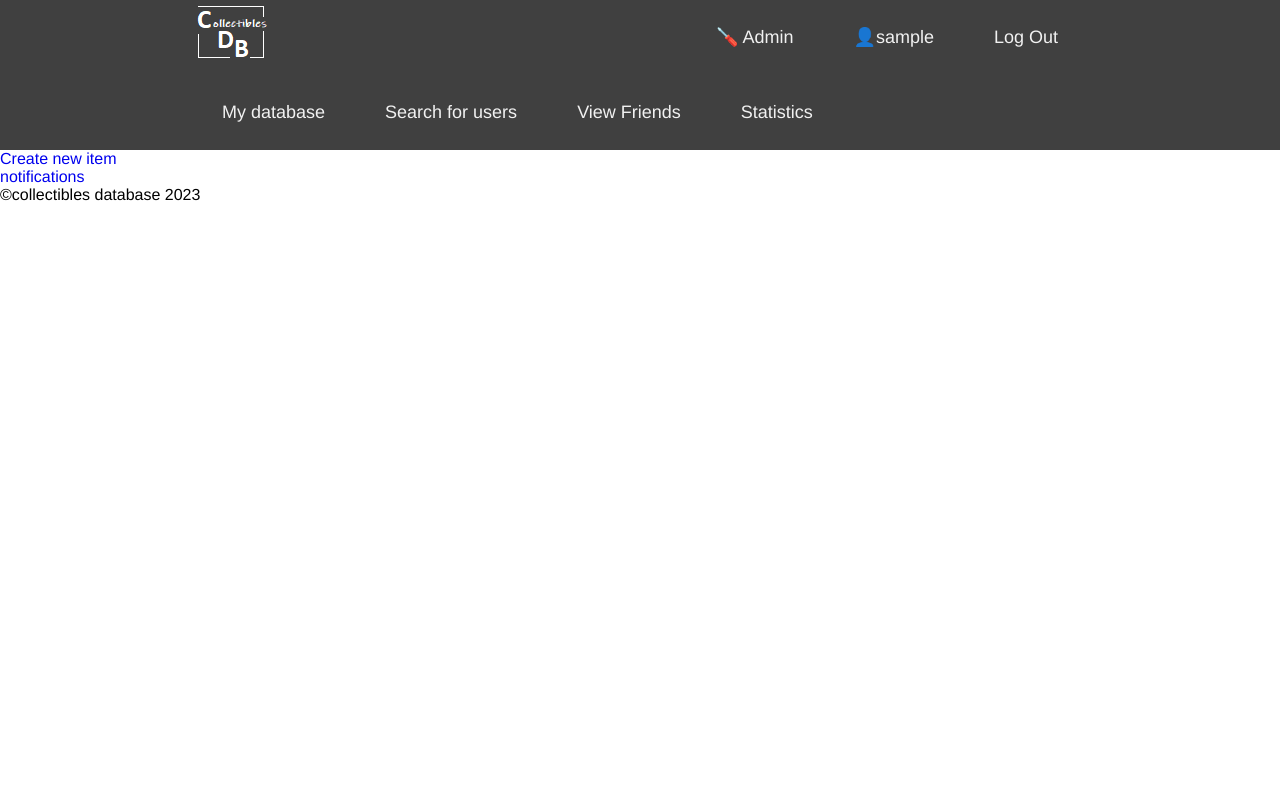
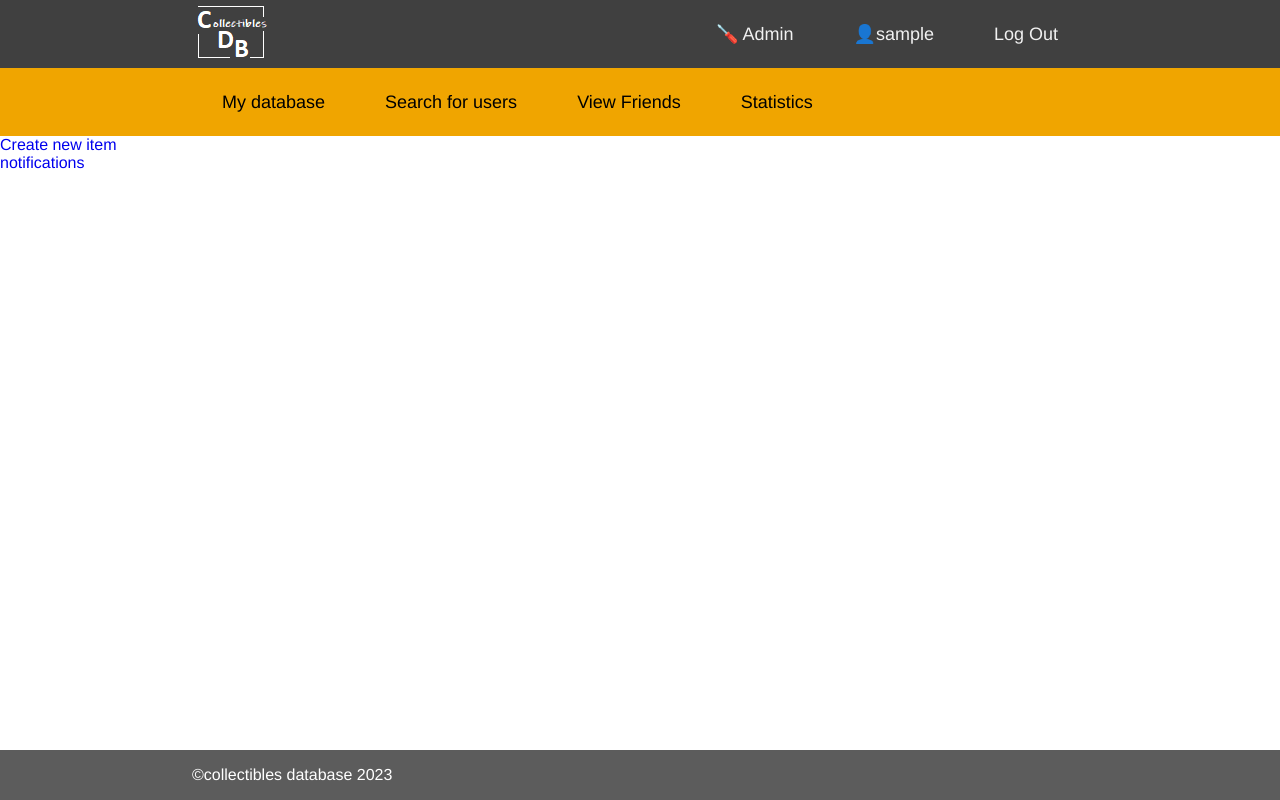
Before and after one commit to 32ndOfAnInch/collectibles_database, a Django app: page /collectibles_list/ in a window 1280 px wide. Run offline with Django 4.2, Linux system fonts and the light colour scheme; the visitor is signed in with stand-in values (Sample User, id 1); data that the repository does not hold is empty.

Commit message:
minor frontent changes. edited navbars and started to work on displaying lists

```diff
--- a/collectibles_database/collectibles_db_app/static/css/style.css
+++ b/collectibles_database/collectibles_db_app/static/css/style.css
@@ -17,8 +17,8 @@ nav {
     display: flex;
     justify-content: space-between;
     padding: 0 15%;
-    height: 75px;
-    line-height: 75px;
+    height: 68px;
+    line-height: 68px;
     background: #404040;
 }
 
@@ -69,15 +69,15 @@ nav .nav-list .nav-link {
         position: absolute;
         background: #404040;
         width: 100%;
-        top: 75px;
+        top: 68px;
         left: 0;
         transform: translateY(-100%);
         z-index: -1;
-        transition: .6s;
+        transition: .5s;
     }
 
     nav .nav-list .nav-item {
-        padding-left: 35px;
+        padding-left: 25px;
     }
 
     nav .navbar-toggler {
@@ -146,9 +146,9 @@ i {
     display: flex;
     justify-content: space-between;
     padding: 0 15%;
-    height: 75px;
-    line-height: 75px;
-    background: #404040;
+    height: 68px;
+    line-height: 68px;
+    background: #F0A500;
 }
 
 
@@ -165,11 +165,11 @@ i {
 }
 
 .secNav nav .nav-list .nav-item:hover {
-    background: #b69955;
+    background: #CCCCCC;
 }
 
 .secNav nav .nav-list .nav-link {
-    color: #f1f1f1;
+    color: #000000;
     font-size: 18;
     font-weight: 500;
 }
@@ -190,13 +190,13 @@ i {
     .secNav nav .nav-list {
         display: grid;
         position: absolute;
-        background: #404040;
+        background: #F0A500;
         width: 100%;
-        top: 75px;
+        top: 68px;
         left: 0;
         transform: translateY(-100%);
         z-index: -1;
-        transition: .6s;
+        transition: .5s;
     }
 
     .secNav nav .nav-list .nav-item {
@@ -219,7 +219,7 @@ i {
     width: 40px;
     height: 5px;
     margin-bottom: 10px;
-    background: #ffffff;
+    background: #404040;
     border-radius: 10%;
     transition: .4s;
 }
@@ -230,7 +230,7 @@ i {
 
 .secNav .navbar-input:checked ~ nav .nav-list {
     transform: translateY(0%);
-    margin-top: 75px;
+    margin-top: 68px;
     z-index: 1;
 }
 
@@ -252,3 +252,36 @@ i {
     position: absolute;
     transform: rotate(-45deg);
 }
+
+
+/* footer and body*/
+
+body{
+    min-height: 100vh;
+    display: flex;
+    flex-direction: column;
+}
+
+footer {
+    display: flex;
+    justify-content: space-between;
+    padding: 0 15%;
+    height: 50px;
+    line-height: 50px;
+    background-color: #5c5c5c;
+    margin-top: auto;
+}
+
+footer p {
+    font-weight: 500;
+    color: #ffffff;
+}
+
+
+/* collectibles list */
+
+.item-front-image {
+    max-width: 20%;
+    margin: 0 0.5rem;
+    border: 2px solid #000;
+}
--- a/collectibles_database/collectibles_db_app/templates/base.html
+++ b/collectibles_database/collectibles_db_app/templates/base.html
@@ -65,9 +65,11 @@
         </label>
 
         <ul class="nav-list">
+            {% if not collectibles_list %}
             <li class="nav-item">
                 <a class="nav-link" href="{% url 'collectibles_list' %}">My database</a>
             </li>
+            {% endif %}
             <li class="nav-item">
                 <a class="nav-link" href="{% url 'profile_search' %}">Search for users</a>
             </li>
```
Also changed, not shown: collectibles_database/collectibles_db_app/templates/collectibles_database/collectibles_list.html (+20 -28 lines), collectibles_database/collectibles_db_app/static/collectibles/img/noimage.png (added).
